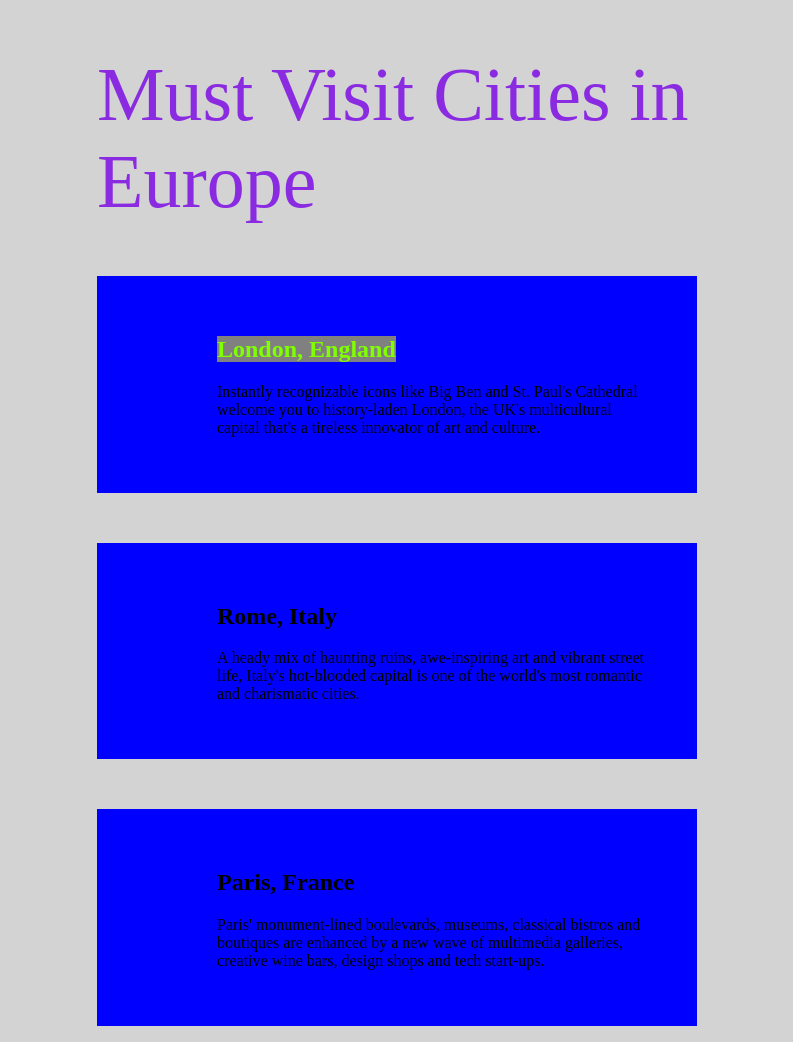
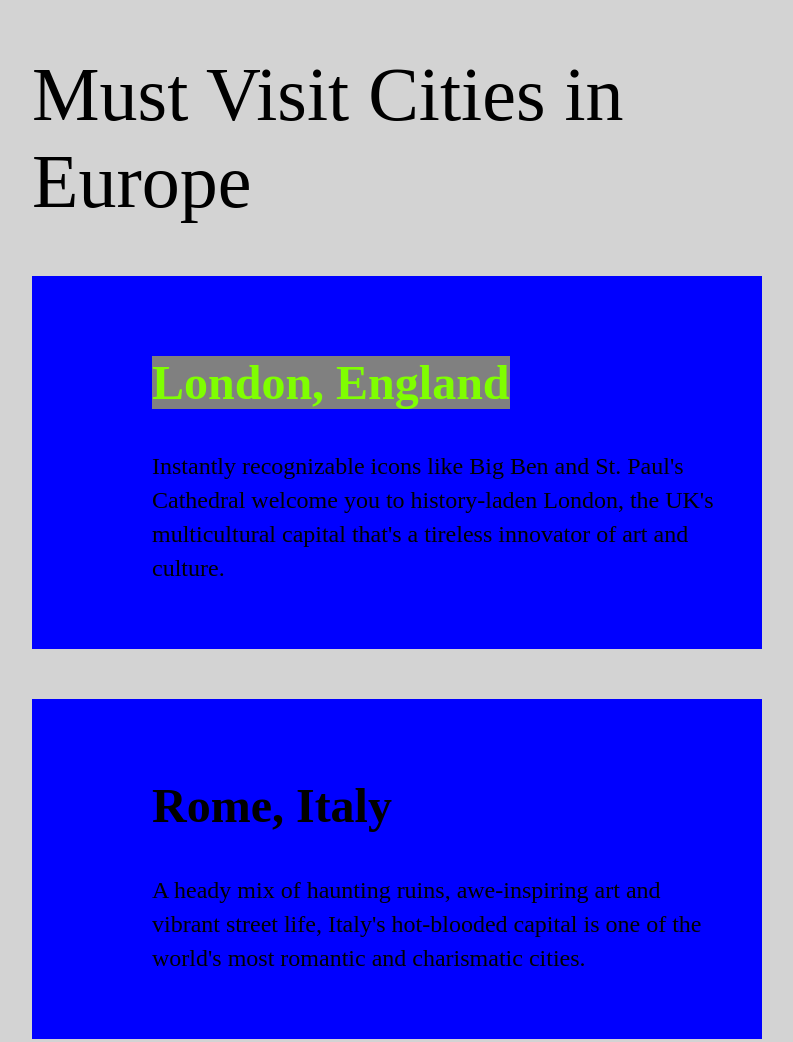
Before and after one commit to LourdesMoua/In-Class-Website, a plain HTML site: page index.html in a window 1280 px wide. Shown: the top 1042 px of the page, without its empty margins (243-1036 px from the left). Drawn offline with Linux system fonts and the light colour scheme.

Commit message:
CSS Typography & Web Fonts
change font
change alignment
change width of paragraphs
resized photo width

```diff
--- a/style.css
+++ b/style.css
@@ -1,6 +1,9 @@
 body {
     background-color: lightgray;
-    font-family: 'Times New Roman', Times, serif;
+    font-family: "Figtree", serif;
+    font-optical-sizing: auto;
+    font-weight: 300;
+    font-style: normal;
     color: black
 }
 
@@ -8,8 +11,22 @@ body {
     width: 100%;
 }
 
+p {
+    font-size: 24px;
+    line-height: 34px;
+}
+
+
+
+.jaro-regular {
+    font-family: "Jaro", serif;
+    font-optical-sizing: auto;
+    font-weight: 400;
+    font-style: normal;
+  }
+
 .container {
-    max-width: 600px;
+    max-width: 730px;
     margin-left: auto;
     margin-right: auto;
 }
@@ -23,8 +40,15 @@ a {
 
 h1 {
     font-size: 76px;
-    color: blueviolet;
-    font-weight: normal;
+    font-family: "Jaro", serif;
+    font-optical-sizing: auto;
+    font-weight: 400;
+    font-style: normal;
+}
+
+h2 {
+    font-size: 48px;
+    line-height: 54px;
 }
 
 .city-wrapper {
```
Also changed, not shown: london.html.html (+5 -1 lines).
